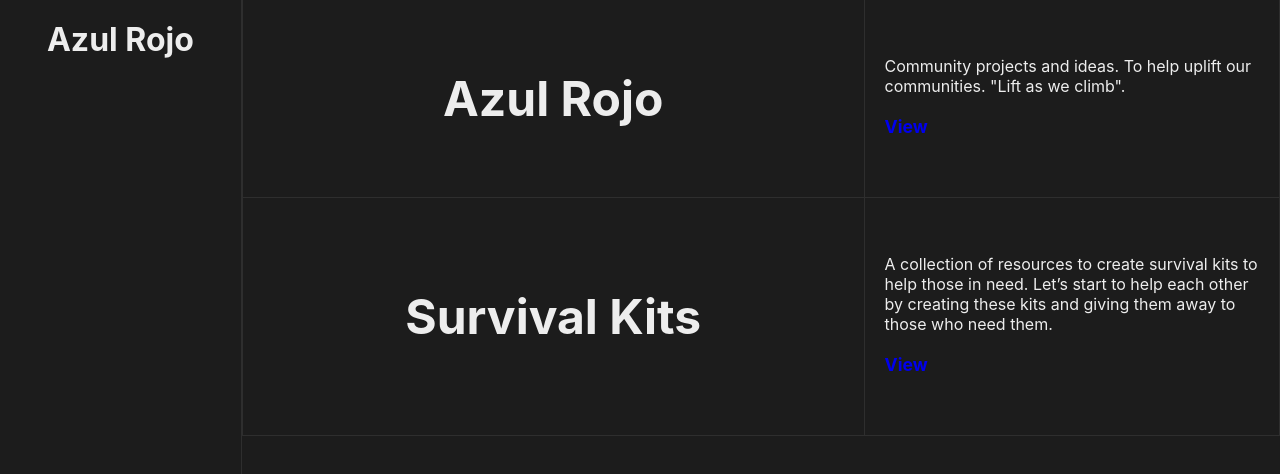
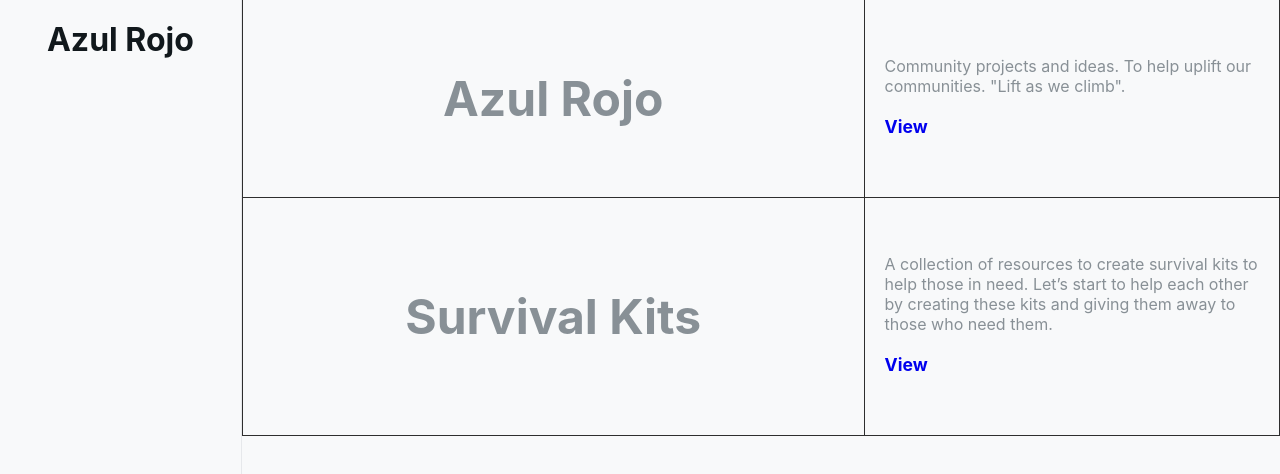
Before and after one commit to azul-rojo/azul-rojas.github.io, a React (Create React App) app: page /#/ in a window 1280 px wide. Shown: the top 474 px of the page. Built offline with nearby package versions, Linux system fonts and the light colour scheme.

Commit message:
[FEAT] Light theme colors and toggle (#5)
* use custom hook for theme

* toggle theme

```diff
--- a/src/App.tsx
+++ b/src/App.tsx
@@ -3,15 +3,15 @@ import { router } from './Routes';
 import { Menu } from './component/Menu';
 import { MENU_PROPS } from './constants/menu';
 import styles from './styles.module.scss';
-import { GlobalContext, initialContext } from './GlobalContext';
-import { useContext } from "react";
+import { GlobalContext } from './GlobalContext';
 import classNames from "classnames";
+import { useTheme } from "./hooks/useTheme";
 
 function App() {
-  const { theme } = useContext(GlobalContext);
+  const { theme, toggleTheme } = useTheme();
 
   return (
-    <GlobalContext.Provider value={initialContext}>
+    <GlobalContext.Provider value={{ theme, toggleTheme }}>
       <main className={classNames(styles.app, styles[theme])}>
         <Menu {...MENU_PROPS} theme={theme} />
         <div className={classNames(styles.main, styles[theme])}>
--- a/src/GlobalContext.ts
+++ b/src/GlobalContext.ts
@@ -3,10 +3,12 @@ import { Theme } from './constants/theme';
 
 interface Context {
   theme: Theme;
+  toggleTheme: (theme: Theme | 'System') => void
 }
 
 export const initialContext: Context = {
   theme: Theme.dark,
+  toggleTheme: () => {}
 }
 
 export const GlobalContext = createContext(initialContext);
--- a/src/colors.scss
+++ b/src/colors.scss
@@ -1,4 +1,11 @@
 
 $dark-theme-background-color: rgb(28, 28, 28);
-$dark-theme-line-color: rgb(46, 46, 46);
-$dark-theme-text-color: rgb(237, 237, 237)
+$dark-theme-line-color-1: rgb(46, 46, 46);
+$dark-theme-line-color-2: rgb(112,112,112);
+$dark-theme-text-color-1: rgb(237, 237, 237);
+
+$light-theme-background-color: rgb(248, 249, 250);
+$light-theme-line-color-1: rgb(230, 232, 235);
+$light-theme-line-color-2: rgb(136,144,150);
+$light-theme-text-color-1: rgb(104, 112, 118);
+$light-theme-text-color-2: rgb(17, 24, 28);
--- a/src/component/HamburgerButton/styles.module.scss
+++ b/src/component/HamburgerButton/styles.module.scss
@@ -33,12 +33,12 @@
 }
 
 .dark span {
-  background: $dark-theme-text-color;
+  background: $dark-theme-text-color-1;
 }
 
 .light span {
-  // background: white;
-  // TODO: fill this out
+  background: $light-theme-line-color-1;
+  background: $light-theme-line-color-2;
 }
 
 // .hamburgerButton span:nth-child(2) {
--- a/src/component/Heading/styles.module.scss
+++ b/src/component/Heading/styles.module.scss
@@ -5,9 +5,9 @@
 }
 
 .dark {
-  color: $dark-theme-text-color;
+  color: $dark-theme-text-color-1;
 }
 
 .light {
-  // TODO: fill this one out
+  color: $light-theme-text-color-2
 }
--- a/src/component/Menu/styles.module.scss
+++ b/src/component/Menu/styles.module.scss
@@ -2,7 +2,6 @@
 @import "../../colors.scss";
 
 .menu {
-  background: $dark-theme-background-color;
   height: 100vh;
   left: -250px;
   overflow: auto;
@@ -11,7 +10,16 @@
   transition: left 250ms;
   width: 250px;
   z-index: 10;
-  border-right: 1px solid $dark-theme-line-color;
+}
+
+.dark {
+  background: $dark-theme-background-color;
+  border-right: 1px solid $dark-theme-line-color-1;
+}
+
+.light {
+  background-color: $light-theme-background-color;
+  border-right: 1px solid $light-theme-line-color-1;
 }
 
 .menu.open {
--- a/src/component/SectionCard/styles.module.scss
+++ b/src/component/SectionCard/styles.module.scss
@@ -11,7 +11,7 @@
   align-items: stretch;
   border-bottom-style: solid;
   border-bottom-width: 1px;
-  border-color: $dark-theme-line-color;
+  border-color: $dark-theme-line-color-1;
   display: flex;
   flex-direction: column;
   width: 100%;
@@ -36,7 +36,7 @@
     flex-direction: row;
 
     .headingPanel {
-      border-right: solid $dark-theme-line-color 1px;
+      border-right: solid $dark-theme-line-color-1 1px;
       padding: 20px;
       width: 60%;
     }
--- /dev/null
+++ b/src/hooks/useTheme.ts
@@ -0,0 +1,34 @@
+import { useEffect, useState } from "react";
+import { Theme } from "../constants/theme";
+
+const isSystemDarkTheme = window.matchMedia("(prefers-color-scheme: dark)");
+
+export function useTheme() {
+  const [theme, setTheme] = useState<Theme>(isSystemDarkTheme.matches ? Theme.dark : Theme.light)
+  const [isSetBySystem, setIsSetBySystem] = useState<boolean>(true);
+
+  useEffect(() => {
+    const setNextSystemTheme = ({ matches }: { matches: boolean}) => {
+      if (isSetBySystem) {
+        const themeSet = matches ? Theme.dark : Theme.light;
+        setTheme(themeSet);
+      }
+    }
+
+    isSystemDarkTheme.addEventListener('change', setNextSystemTheme);
+
+    return () => isSystemDarkTheme.removeEventListener('change', setNextSystemTheme);
+  }, [isSetBySystem, setIsSetBySystem]);
+
+
+  const toggleTheme = (theme: Theme | 'System') => {
+    if (theme === 'System') {
+      setIsSetBySystem(true);
+    } else {
+      setTheme(theme);
+      setIsSetBySystem(false);
+    }
+  }
+
+  return { theme, toggleTheme };
+}
--- a/src/styles.module.scss
+++ b/src/styles.module.scss
@@ -10,7 +10,15 @@
   overflow: auto;
 }
 
+
+// theme colors here should be temp
+// every component should handle the theme
 .dark {
   background-color: $dark-theme-background-color;
-  color: $dark-theme-text-color;
+  color: $dark-theme-line-color-2;
 }
+
+.light {
+  background-color: $light-theme-background-color;
+  color: $light-theme-line-color-2;
+}
```
